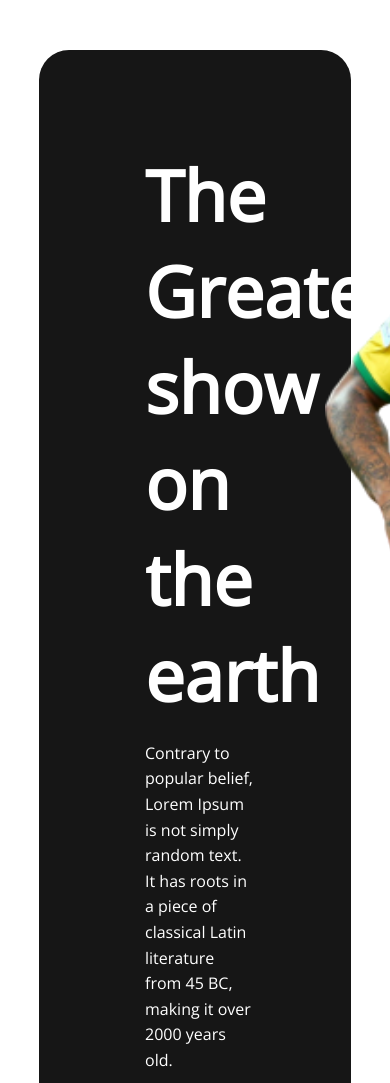
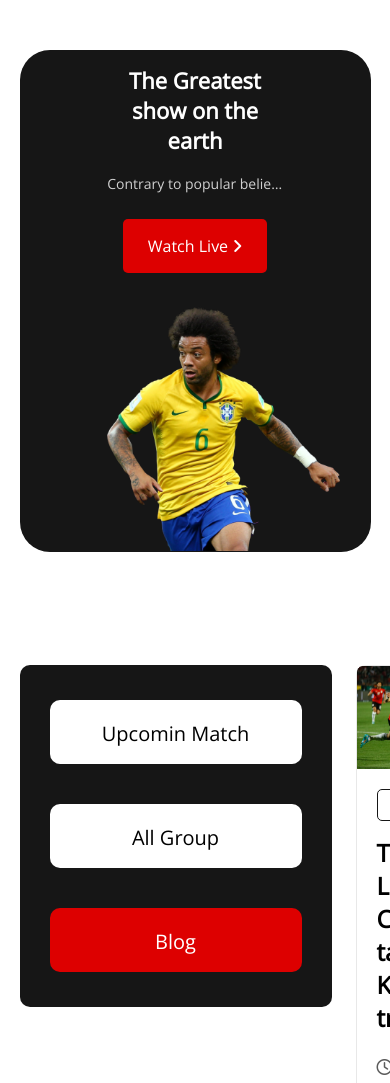
Before and after one commit to amena-hira/Football-World-Cup, a plain HTML site: page index.html in a window 390 px wide. Shown: the top 1083 px of the page. Drawn offline with nearby package versions, Linux system fonts and the light colour scheme.

Commit message:
Add header media query for mobile view

```diff
--- a/index.html
+++ b/index.html
@@ -16,7 +16,7 @@
   <body>
     <header class="body-width">
       <div class="container">
-        <div class="half-width left-header">
+        <div class="left-header">
           <h1>The Greatest show on the earth</h1>
           <p>
             Contrary to popular belief, Lorem Ipsum is not simply random text.
@@ -27,7 +27,7 @@
             >Watch Live <i class="fa-solid fa-angle-right"></i
           ></a>
         </div>
-        <div class="half-width right-header">
+        <div class="right-header">
           <img src="assets/Banner Image.png" alt="" />
         </div>
       </div>
--- a/style.css
+++ b/style.css
@@ -32,8 +32,10 @@ body {
   font-size: 16px;
   line-height: 1.6;
   width: 70%;
+  color: rgba(255, 255, 255, 0.8);
 }
-.half-width {
+.left-header,
+.right-header {
   width: 50%;
 }
 .right-header {
@@ -250,7 +252,40 @@ hr {
     padding: 0 24px;
     width: 70%;
   }
-  .footer-menu li a{
+  .footer-menu li a {
     font-size: 16px;
   }
 }
+
+/* Mobile Media query */
+@media screen and (max-width: 767px) {
+  .body-width {
+    width: 90%;
+  }
+  .container {
+    display: flex;
+    flex-direction: column;
+    align-items: center;
+  }
+
+  .left-header {
+    text-align: center;
+    margin: 0;
+    padding: 0;
+  }
+  .left-header h1 {
+    font-size: 22px;
+  }
+  .left-header p {
+    font-size: 14px;
+    width: 100%;
+    white-space: nowrap;
+    overflow: hidden;
+    text-overflow: ellipsis;
+  }
+
+  .right-header img{
+    width: 233px;
+    height: 245px;
+  }
+}
```
